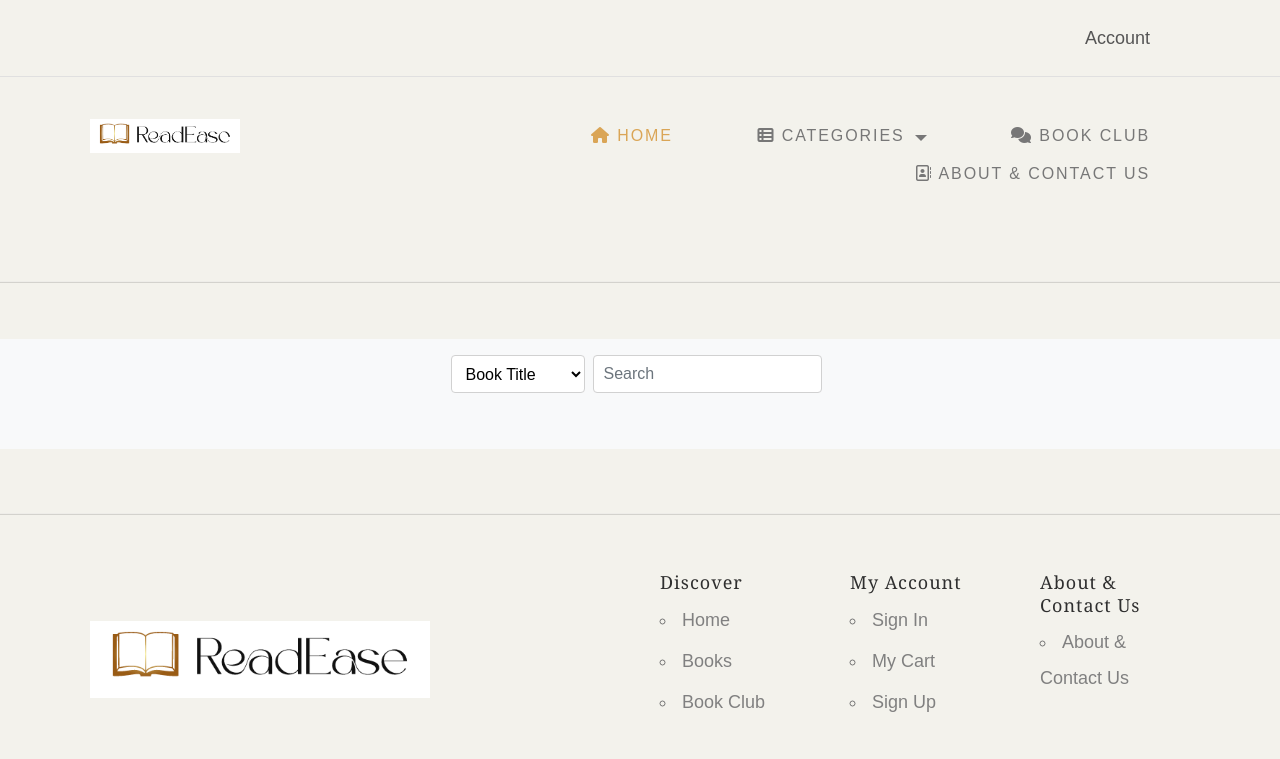
After one commit to mustafataha5/New_Book_store, a Django app: page /search in a window 1280 px wide. The commit adds this page. Shown: the top 759 px of the page. Run offline with Django 3.2, Linux system fonts and the light colour scheme; some libraries are stand-ins or nearby versions.

Commit message:
add search

```diff
--- /dev/null
+++ b/store_app/static/css/search.css
@@ -0,0 +1,11 @@
+.error{
+    color: #f12b1d;
+    list-style-type: none;
+    font-size: 15px;
+}
+
+.warning{
+    color: #f1dd25;
+    list-style-type: none;
+    font-size: 12px;
+}
--- a/store_app/static/css/style1.css
+++ b/store_app/static/css/style1.css
@@ -1966,7 +1966,7 @@ span.prev-price {
 
 #my_cart_icon{
   position:fixed;
-  bottom: 10px;
+  bottom: 120px;
   right:  10px;
   color: white;
   background-color: #daa556;
@@ -1982,7 +1982,21 @@ span.prev-price {
   padding: 0px 11px;
   border-radius: 70px;
   position: fixed;
-  bottom: 30px;
+  bottom: 138px;
   right: 43px;
   z-index: 1000;
 }
+
+#my_search_icon{
+  position:fixed;
+  bottom: 10px;
+  right:  10px;
+  color: white;
+  background-color: #daa556;
+  border: 2px solid black;
+  padding: 23px;
+  border-radius: 90px;
+  width: 100px;
+  height: 100px;
+  z-index: 900;
+}
--- /dev/null
+++ b/store_app/static/js/search.js
@@ -0,0 +1,85 @@
+
+
+
+
+
+
+
+
+
+thead = document.querySelector("#search_table_head")
+tbody = document.querySelector("#search_table_body")
+typeID = document.querySelector('#typeID')
+
+function get_search(ele){
+    dataToSend = {
+        'data':ele.value,
+    }
+
+      // Get CSRF token from cookie
+      var csrftoken = getCookie('csrftoken');
+
+      $.ajax({
+          url: '/search/'+typeID.value,
+          type: 'POST',
+          headers: {'X-CSRFToken': csrftoken}, // Include CSRF token in headers
+          data: dataToSend,
+          dataType: 'json',
+          success: function(response) {
+            show_info_in_table(response,typeID.value)
+            // console.log(response)
+          },
+          error: function(xhr, status, error) {
+              console.error('Error:', error);
+          }
+      });
+}
+
+function show_info_in_table(data,info_type){
+    if (info_type == 1 ){
+        thead.innerHTML = `<tr>
+        <th class="text-center" scope="col">Title</th>
+        <th class="text-center" scope="col">Author Name</th>
+        <th class="text-center" scope="col">Price</th>
+        <th class="text-center" scope="col">Num. of Pages</th>
+        <th class="text-center" scope="col">Action</th>
+      </tr>`
+      tbody.innerHTML = ``
+    //   console.log(data['books_list'].length)
+        data['books_list'].forEach(element => {
+            var new_row = document.createElement('tr');
+            new_row.innerHTML =`
+            <td class="text-center">${element.title}</td>
+            <td class="text-center">${data['authors_list'][element.id]}</td>
+            <td class="text-center">${element.price}</td>
+            <td class="text-center">${element.number_of_pages}</td>
+            <td class="text-center"><a href='/book/${element.id}'>view</a></td>` ;
+            //console.log(new_row)
+
+         tbody.appendChild(new_row)
+        });
+
+    }
+    else if (info_type == 2){
+        thead.innerHTML = `<tr>
+        <th class="text-center" scope="col">ID</th>
+        <th class="text-center" scope="col">First Name</th>
+        <th class="text-center" scope="col">Last Name</th>
+        <th class="text-center" scope="col">Books</th>
+      </tr>`
+      tbody.innerHTML = `` ;
+      data['authors_list'].forEach(element => {
+        console.log(element)
+        var new_row = document.createElement('tr');
+        new_row.innerHTML =`
+        <td class="text-center">${element.id}</td>
+        <td class="text-center">${element.first_name}</td>
+        <td class="text-center">${element.last_name}</td>
+        <td class="text-center"> <a href='#'>view</a></td>
+       ` ;
+        //console.log(new_row)
+
+        tbody.appendChild(new_row)
+      });
+    }
+}
--- a/store_app/templates/book_details.html
+++ b/store_app/templates/book_details.html
@@ -228,6 +228,9 @@
                             <p id="my_cart_total">{{order.books.all|length}}</p>
                         </a>
                         {% endif %}
+                        <a href="/search">
+                            <img  id='my_search_icon' src="{%static 'images/search.png'%}" alt="">
+                        </a>
                         <footer id="footer">
                             <div class="container">
                                 <div class="row">
--- a/store_app/templates/catergories.html
+++ b/store_app/templates/catergories.html
@@ -180,6 +180,9 @@
                             <p id="my_cart_total">{{order.books.all|length}}</p>
                         </a>
                         {% endif %}
+						<a href="/search">
+							<img  id='my_search_icon' src="{%static 'images/search.png'%}" alt="">
+						</a>
 <footer id="footer">
 	<div class="container">
 		<div class="row">
--- a/store_app/templates/contact_about.html
+++ b/store_app/templates/contact_about.html
@@ -162,7 +162,9 @@
                 </div>
             </div>
         </div>
-
+        <a href="/search">
+          <img  id='my_search_icon' src="{%static 'images/search.png'%}" alt="">
+      </a>
         <hr>
         <footer id="footer">
           <div class="container">
--- a/store_app/templates/profile.html
+++ b/store_app/templates/profile.html
@@ -188,7 +188,9 @@
         </div>
     </div>
 
-
+    <a href="/search">
+        <img  id='my_search_icon' src="{%static 'images/search.png'%}" alt="">
+    </a>
 
       <!--$%analytics%$-->
    </body>
--- /dev/null
+++ b/store_app/templates/search.html
@@ -0,0 +1,203 @@
+<!DOCTYPE html>
+<html lang="en">
+
+<head>
+    <title>Book Store</title>
+    <meta charset="utf-8">
+    <meta http-equiv="X-UA-Compatible" content="IE=edge">
+    <meta name="viewport" content="width=device-width, initial-scale=1.0">
+    <meta name="format-detection" content="telephone=no">
+    <meta name="apple-mobile-web-app-capable" content="yes">
+    <meta name="author" content="">
+    <meta name="keywords" content="">
+    <meta name="description" content="">
+    {% load static %}
+    <link href="https://cdn.jsdelivr.net/npm/bootstrap@5.0.2/dist/css/bootstrap.min.css" rel="stylesheet"
+        integrity="sha384-EVSTQN3/azprG1Anm3QDgpJLIm9Nao0Yz1ztcQTwFspd3yD65VohhpuuCOmLASjC" crossorigin="anonymous">
+    <script src="https://cdn.jsdelivr.net/npm/bootstrap@5.0.2/dist/js/bootstrap.bundle.min.js"
+        integrity="sha384-MrcW6ZMFYlzcLA8Nl+NtUVF0sA7MsXsP1UyJoMp4YLEuNSfAP+JcXn/tWtIaxVXM"
+        crossorigin="anonymous"></script>
+
+
+    <script src="https://ajax.googleapis.com/ajax/libs/jquery/3.7.1/jquery.min.js"></script>
+    <link rel="stylesheet" type="text/css" href="{% static 'css/normalize.css' %}">
+    <link rel="stylesheet" type="text/css" href="{% static 'css/vendor.css' %}">
+    <link rel="stylesheet" type="text/css" href="{% static 'css/style1.css' %}">
+    <link rel="stylesheet" type="text/css" href="{% static 'css/search.css' %}">
+    <link rel="stylesheet" href="https://cdnjs.cloudflare.com/ajax/libs/font-awesome/6.5.2/css/all.min.css">
+    <script src="https://kit.fontawesome.com/7e8ed33c5f.js" crossorigin="anonymous"></script>
+    <script src="{% static 'js/modernizr.js' %}"></script>
+</head>
+
+<body>
+    <div id="header-wrap">
+        <div class="top-content">
+            <div class="container">
+                <div class="row">
+                    <div class="col-md-6"></div>
+                    <div class="col-md-6">
+                        <div class="right-element">
+                            {% if not 'userID' in request.session %}
+                            <a href="/login" class="user-account for-buy"><i
+                                    class="icon icon-user"></i><span>Account</span></a>
+                            {% else %}
+                            <a id="account" href="/user/{{ user.id }}">Welcome, {{ user.first_name }}</a>
+                            <a id="logout" href="/logout" class="logoutbtn mx-2">Logout</a>
+                            <a href="/user/{{ user.id }}" class="cart for-buy"><i
+                                    class="fa-solid fa-cart-plus"></i><span id="total_order"> Cart: ({{ total }}
+                                    $)</span></a>
+
+                            {% endif %}
+
+                        </div>
+                    </div>
+                </div>
+            </div>
+        </div>
+
+        <header id="header">
+            <div class="container">
+                <div class="row">
+                    <div class="col-md-2">
+                        <div class="main-logo">
+                            <a href="/"><img src="{% static 'images/image copy.png' %}" alt="Book Store Logo"></a>
+                        </div>
+                    </div>
+                    <div class="col-md-10">
+                        <nav id="navbar">
+                            <div class="main-menu stellarnav">
+                                <ul class="menu-list">
+                                    <li class="menu-item active"><a href="/main"><i class="fa-solid fa-house"></i>
+                                            Home</a></li>
+                                    <li class="menu-item has-sub">
+                                        <a href="/category" class="nav-link"><i class="fa-solid fa-table-list"></i>
+                                            Categories</a>
+                                        <ul>
+                                            <li><a href="index.html">1</a></li>
+                                            <li><a href="about.html">2</a></li>
+                                            <li><a href="styles.html">3</a></li>
+                                            <li><a href="blog.html">4</a></li>
+                                            <li><a href="single-post.html">5</a></li>
+                                            <li><a href="shop.html">6</a></li>
+                                            <li><a href="single-product.html">7</a></li>
+                                        </ul>
+                                    </li>
+                                    <li class="menu-item"><a href="/wall"><i class="fa-solid fa-comments"></i> Book
+                                            Club</a></li>
+                                    <li class="menu-item"><a href="/contact"><i class="fa-regular fa-address-book"></i>
+                                            About & Contact Us</a></li>
+                                </ul>
+                            </div>
+                        </nav>
+                    </div>
+                </div>
+            </div>
+        </header>
+
+        <!-- Main Image
+        <div class="carousel-inner">
+            <div class="carousel-item active">
+                <img id="main-img" class="d-block w-100" src="{% static 'images/blog-fullscreen-1-1920x700.jpg' %}" alt="Main Banner">
+            </div>
+        </div>
+    </div> -->
+
+        {% if 'userID' in request.session %}
+        <a href="/user/{{user.id}}">
+            <img id='my_cart_icon' src="{%static 'images/cart_thin_icon.png'%}" alt="">
+
+            <p id="my_cart_total">{{order.books.all|length}}</p>
+        </a>
+        {% endif %}
+
+
+        <hr>
+
+        <div>
+            <nav class="navbar navbar-light bg-light">
+                <div class="container-fluid justify-content-center">
+                    <form class="d-flex align-items-center">
+                        <select class="my-2" name="typeID" id="typeID">
+                            <option value="1" selected>Book Title</option>
+                            <option value="2">Author name</option>
+                        </select>
+                        <input class="form-control mx-2 my-2" oninput="get_search(this)" type="search"
+                            placeholder="Search" aria-label="Search">
+                        <!-- <button class="btn btn-outline-success" type="submit">Search</button> -->
+                    </form>
+                    {% if messages %}
+                        {% for message in messages %}
+                        <h5 {% if message.tags %} class="{{ message.tags }}" {% endif %}>{{ message}}</h5>
+                    {% endfor %}
+                    {% endif %}
+                </div>
+            </nav>
+        </div>
+
+        <div class="row justify-content-center">
+            <div class="col-md-8 ">
+
+                <table class="table  table-hover ">
+                    <thead class="text-center  table-dark" id="search_table_head">
+                    </thead>
+                    <tbody class="p-2" id="search_table_body">
+                    </tbody>
+                </table>
+            </div>
+        </div>
+
+        <hr>
+
+        <!-- Footer -->
+        <footer id="footer">
+            <div class="container">
+                <div class="row">
+                    <div class="col-md-4">
+                        <div class="footer-item">
+                            <div class="company-brand">
+                                <a href="/"><img src="{% static 'images/image copy.png' %}" alt="Book Store Logo"
+                                        id="footer-logo" class="footer-logo"></a>
+                            </div>
+                        </div>
+                    </div>
+                    <div class="col-md-2"></div>
+                    <div class="col-md-2">
+                        <div class="footer-menu">
+                            <h5 class="footer-title">Discover</h5>
+                            <ul class="menu-list">
+                                <li class="menu-item"><a href="/main">Home</a></li>
+                                <li class="menu-item"><a href="/category">Books</a></li>
+                                <li class="menu-item"><a href="/wall">Book Club</a></li>
+                            </ul>
+                        </div>
+                    </div>
+                    <div class="col-md-2">
+                        <div class="footer-menu">
+                            <h5 class="footer-title">My Account</h5>
+                            <ul class="menu-list">
+                                <li class="menu-item"><a href="/login">Sign In</a></li>
+                                <li class="menu-item"><a href="/user/{{ user.id }}">My Cart</a></li>
+                                <li class="menu-item"><a href="/register">Sign Up</a></li>
+                            </ul>
+                        </div>
+                    </div>
+                    <div class="col-md-2">
+                        <div class="footer-menu">
+                            <h5 class="footer-title">About & Contact Us</h5>
+                            <ul class="menu-list">
+                                <li class="menu-item"><a href="/contact">About & Contact Us</a></li>
+                            </ul>
+                        </div>
+                    </div>
+                </div>
+            </div>
+        </footer>
+
+        <script src="{% static 'js/jquery-1.11.0.min.js' %}"></script>
+        <script src="{% static 'js/plugins.js' %}"></script>
+        <script src="{% static 'js/script.js' %}"></script>
+        <script src="{% static 'js/cart.js' %}"></script>
+        <script src="{% static 'js/search.js' %}"></script>
+</body>
+
+</html>
--- a/store_app/templates/the_main_page.html
+++ b/store_app/templates/the_main_page.html
@@ -93,6 +93,9 @@
         <p id="my_cart_total">{{order.books.all|length}}</p>
     </a>
     {% endif %}
+    <a href="/search">
+        <img  id='my_search_icon' src="{%static 'images/search.png'%}" alt="">
+    </a>
     <!-- Featured Books Section -->
     <section id="featured-books">
         <div class="container">
--- a/store_app/urls.py
+++ b/store_app/urls.py
@@ -28,7 +28,8 @@ urlpatterns = [
     path('cart/<int:bookID>/delete/<int:fromID>',views.delete_book_from_order),
     path('cart/confirm',views.confirm_order),
     #path('test',views.test),
-
+    path('search',views.search),
+    path('search/<int:typeID>',views.get_info_search),
 
 
     path('category', views.cat),
--- a/store_app/views.py
+++ b/store_app/views.py
@@ -1,7 +1,7 @@
 from django.shortcuts import render , redirect
-from .models import User,Book,Post,Comment, Category,Order,Review
+from .models import User,Book,Post,Comment, Category,Order,Review,Author
 
-
+from django.db.models import Q
 
 from django.db import models
 from  django.contrib import messages
@@ -132,8 +132,8 @@ def main(request):
     #populer = review.values('book_id').annotate(review_count=models.Count('book_id'),sum_level=models.Sum('review_level')).order_by('-review_count')[:10]
     populer = review.values('book_id').annotate(review_count=models.Count('book_id')).order_by('-review_count')[:8]
     pupuler_book = Book.objects.filter(id__in=populer.values('book_id'))
-    print('-------------',review)
-    print('-------------',pupuler_book)
+   # print('-------------',review)
+   # print('-------------',pupuler_book)
     favorite_book = Book.liked_by_users.through.objects.all()
     favorite_book_ids = favorite_book.values('book_id').annotate(review_count=models.Count('book_id')).order_by('-review_count')[:8]
     favorite_books = Book.objects.filter(id__in=favorite_book_ids.values('book_id'))
@@ -501,11 +501,36 @@ def checkout(request):
 
 
 
+def search(request):
+    return render(request,'search.html')
 
+def get_info_search(request,typeID):
 
+    if request.method == "POST":
+        # errors= Book.objects.validate()
+        books = ''
+        query = request.POST['data']
+        if len(query) > 50 :
+            messages.error('Search can not be more than 50 characters')
 
-
-
+        if typeID == 1:
+            #books = Book.objects.filter(title__istartswith=query)
+            books = Book.objects.filter(title__icontains=query)
+            authors = {}
+            for i in books:
+                authors[i.id] = i.author.first_name+" "+i.author.last_name
+            data = {
+            'books_list': list(books.values()) ,
+            'authors_list': authors,
+            }
+        elif typeID == 2 :
+             authors = Author.objects.filter(Q(first_name__icontains=query) | Q(last_name__icontains=query) )
+             #books = Book.objects.filter(author_id__in=authors.values('id'))
+             data = {
+              #  'books_list': list(books.values()) ,
+                'authors_list': list(authors.values()),
+            }
+        return JsonResponse(data)
 
 
 
```
Also changed, not shown: db.sqlite3, store_app/static/images/search.png (added).
